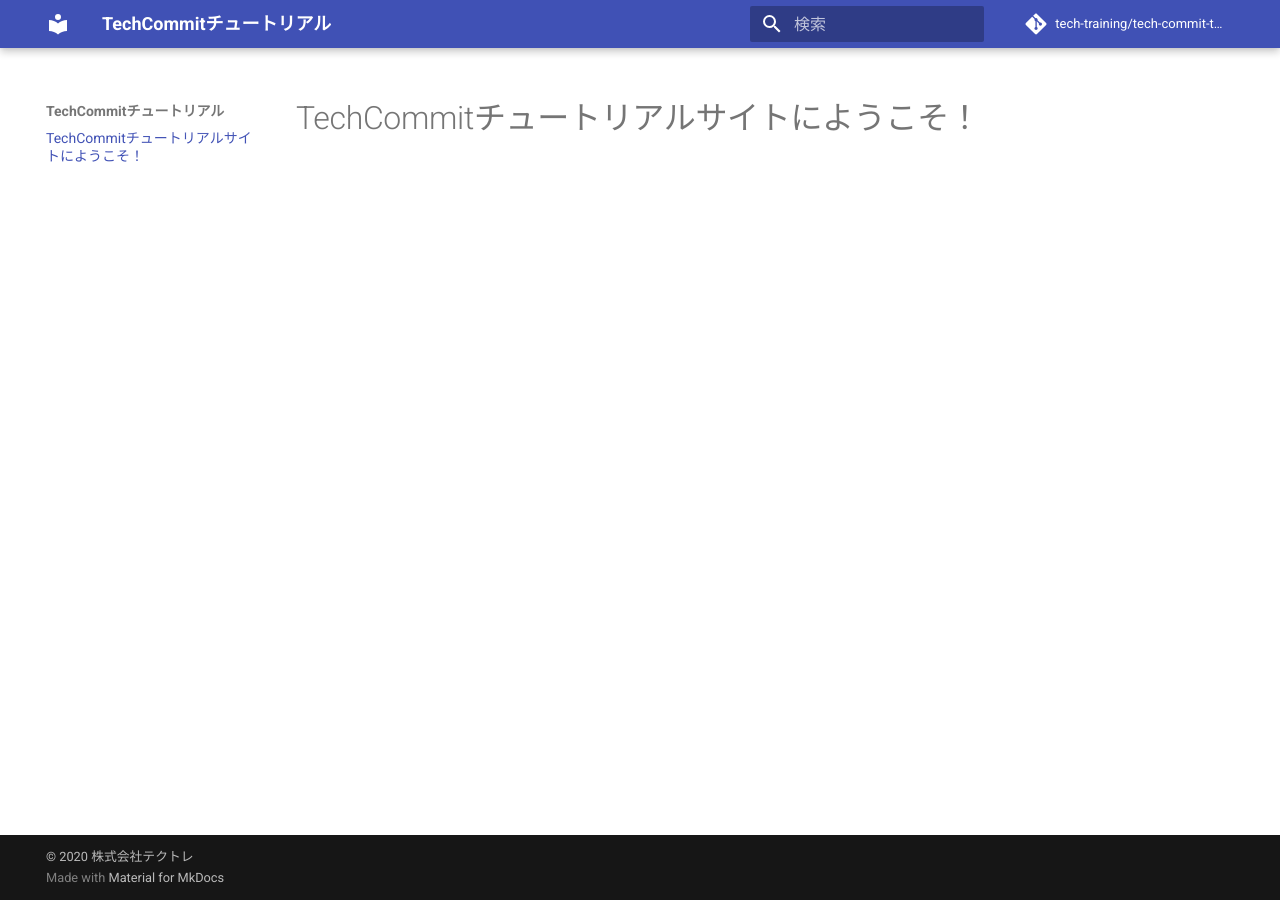
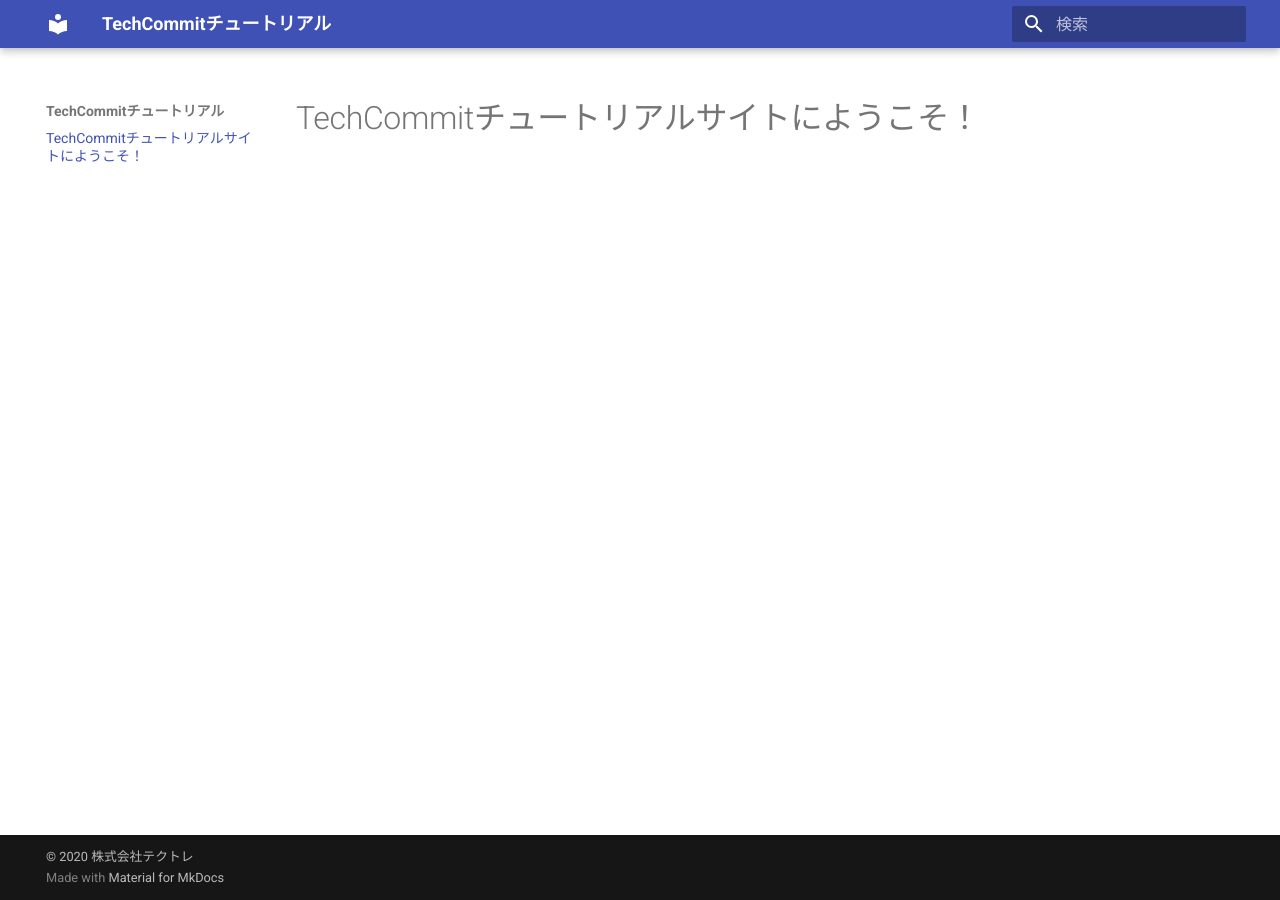
Before and after one commit to tech-training/tech-commit-doc, an MkDocs documentation site: the page built from docs/index.md, in a window 1280 px wide. Built offline with MkDocs 1.6.1 and Material for MkDocs 9.7.7, drawn with Linux system fonts in a browser that asks for light colours; comment, search, counter and statistics services are not loaded; part of the change alters nothing that is shown.

Commit message:
編集リンクが出ないようリポジトリURLを削除

```diff
--- a/mkdocs.yml
+++ b/mkdocs.yml
@@ -5,7 +5,6 @@ site_author: 'TechTraining'
 
 # リポジトリ
 repo_name: 'tech-training/tech-commit-tutorial'
-repo_url: 'https://github.com/tech-training/tech-commit-tutorial'
 
 # コピーライト
 copyright: '&copy; 2020 株式会社テクトレ'
```
Also changed, not shown: site/404.html, site/index.html, site/sitemap.xml, 1 other file.
